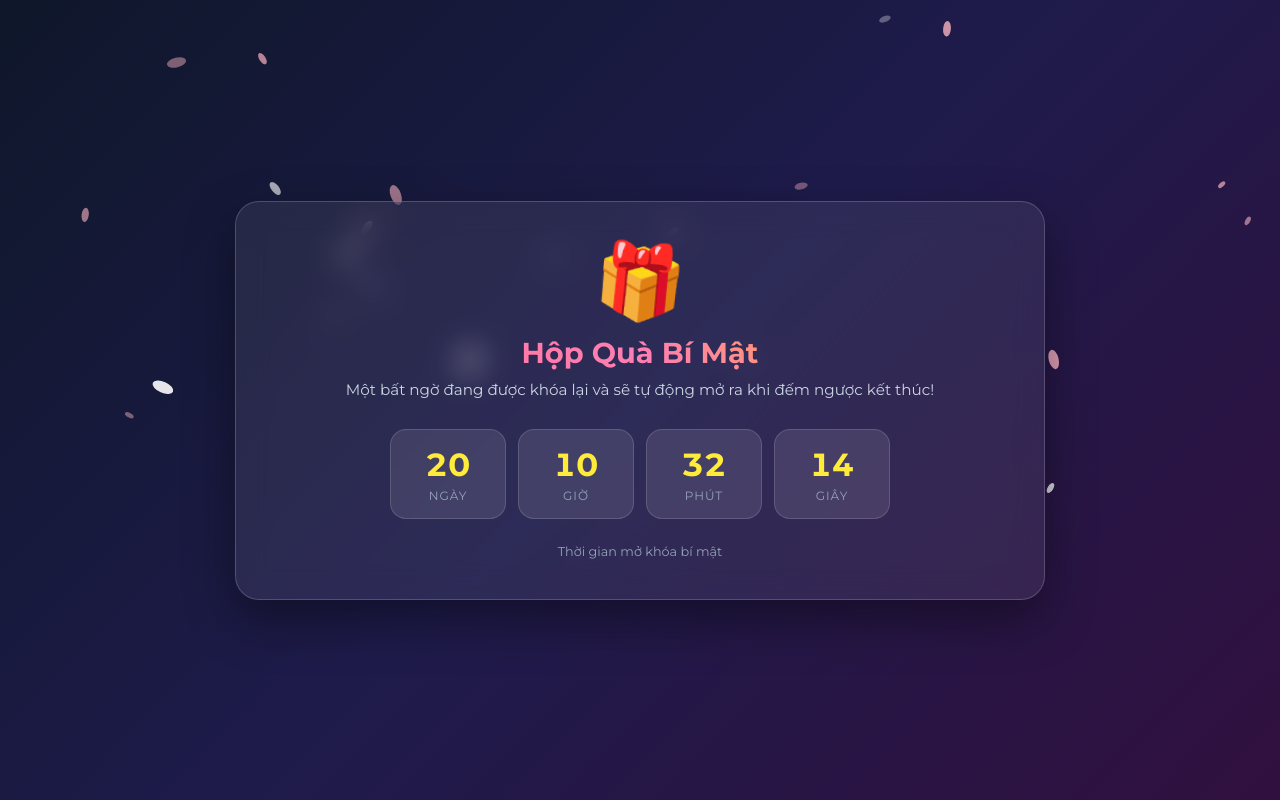
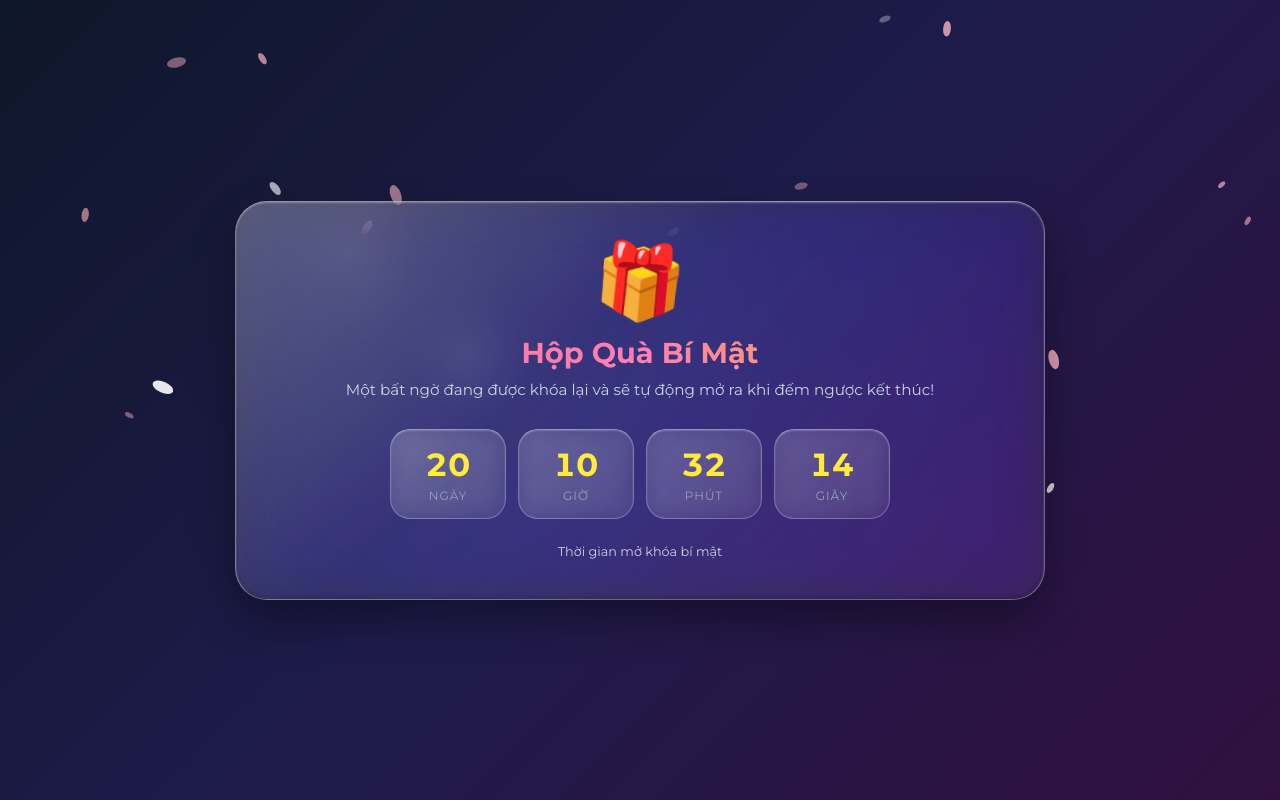
Before and after one commit to thaitam97/my-website, a plain HTML site: page index.html in a window 1280 px wide. Drawn offline with Linux system fonts and the light colour scheme.

Commit message:
Enhance lock card and time box styles with liquid glass effect
Updated styles for lock cards and time boxes to implement a liquid glass effect. Adjusted hover effects and added new background gradients.

```diff
--- a/index.html
+++ b/index.html
@@ -67,16 +67,60 @@
       transform: translateY(0);
     }
 
-    /* 1. Locked Screen Styles */
+    /* =========================================================
+       1. LIQUID GLASS EFFECT FOR LOCK CARDS
+       ========================================================= */
     .lock-card {
-      background: rgba(255, 255, 255, 0.07);
-      backdrop-filter: blur(16px);
-      -webkit-backdrop-filter: blur(16px);
-      border: 1px solid rgba(255, 255, 255, 0.18);
-      border-radius: 24px;
+      position: relative;
+      background: linear-gradient(
+        135deg,
+        rgba(255, 255, 255, 0.18) 0%,
+        rgba(255, 255, 255, 0.03) 40%,
+        rgba(255, 255, 255, 0.08) 100%
+      );
+      backdrop-filter: blur(25px) saturate(180%);
+      -webkit-backdrop-filter: blur(25px) saturate(180%);
+      border: 1px solid rgba(255, 255, 255, 0.3);
+      border-top: 1px solid rgba(255, 255, 255, 0.5);
+      border-left: 1px solid rgba(255, 255, 255, 0.4);
+      border-radius: 32px;
       padding: 40px 20px;
       text-align: center;
-      box-shadow: 0 20px 50px rgba(0, 0, 0, 0.4);
+      box-shadow:
+        0 20px 40px rgba(0, 0, 0, 0.35),
+        inset 0 1px 2px rgba(255, 255, 255, 0.3),
+        inset 0 -2px 4px rgba(0, 0, 0, 0.2);
+      overflow: hidden;
+      transition: transform 0.4s cubic-bezier(0.175, 0.885, 0.32, 1.275), box-shadow 0.4s ease;
+    }
+
+    .lock-card::before {
+      content: '';
+      position: absolute;
+      top: -50%;
+      left: -50%;
+      width: 200%;
+      height: 200%;
+      background: radial-gradient(
+        circle at 30% 30%,
+        rgba(255, 255, 255, 0.15) 0%,
+        transparent 60%
+      );
+      pointer-events: none;
+      z-index: 0;
+    }
+
+    .lock-card > * {
+      position: relative;
+      z-index: 1;
+    }
+
+    .lock-card:hover {
+      transform: translateY(-3px) scale(1.005);
+      box-shadow:
+        0 30px 60px rgba(0, 0, 0, 0.45),
+        inset 0 1px 3px rgba(255, 255, 255, 0.4),
+        inset 0 -2px 6px rgba(0, 0, 0, 0.25);
     }
 
     .gift-icon {
@@ -113,14 +157,18 @@
       margin: 0 auto 25px auto;
     }
 
+    /* Liquid Glass style for Time Box */
     .time-box {
-      background: rgba(255, 255, 255, 0.1);
-      border: 1px solid rgba(255, 255, 255, 0.15);
-      border-radius: 16px;
+      background: linear-gradient(135deg, rgba(255, 255, 255, 0.12), rgba(255, 255, 255, 0.03));
+      border: 1px solid rgba(255, 255, 255, 0.25);
+      border-top: 1px solid rgba(255, 255, 255, 0.4);
+      border-radius: 20px;
       padding: 15px 5px;
       display: flex;
       flex-direction: column;
       align-items: center;
+      backdrop-filter: blur(10px);
+      box-shadow: inset 0 1px 2px rgba(255, 255, 255, 0.2);
     }
 
     .time-val {
@@ -302,7 +350,7 @@
           </div>
         </div>
 
-        <p style="font-size: 0.8rem; color: #94a3b8;">Thời gian mở khóa bí mật</p>
+        <p style="font-size: 0.8rem; color: #cbd5e1;">Thời gian mở khóa bí mật</p>
         <div id="preview-tag" class="preview-badge" style="display: none;">Đang ở chế độ Xem Trước (#preview)</div>
       </div>
     </div>
@@ -328,7 +376,7 @@
       </div>
     </div>
 
-    <!-- SCREEN 3: UNLOCKED CONTENT (BỨC THƯ ĐÃ ĐƯỢC MỞ RỘNG TRANG TRỌNG) -->
+    <!-- SCREEN 3: UNLOCKED CONTENT -->
     <div id="unlocked-screen" class="screen">
       <div class="unlocked-card">
         <h1 class="main-title">Chúc Mừng Ngày Nhà Giáo Việt Nam</h1>
```
